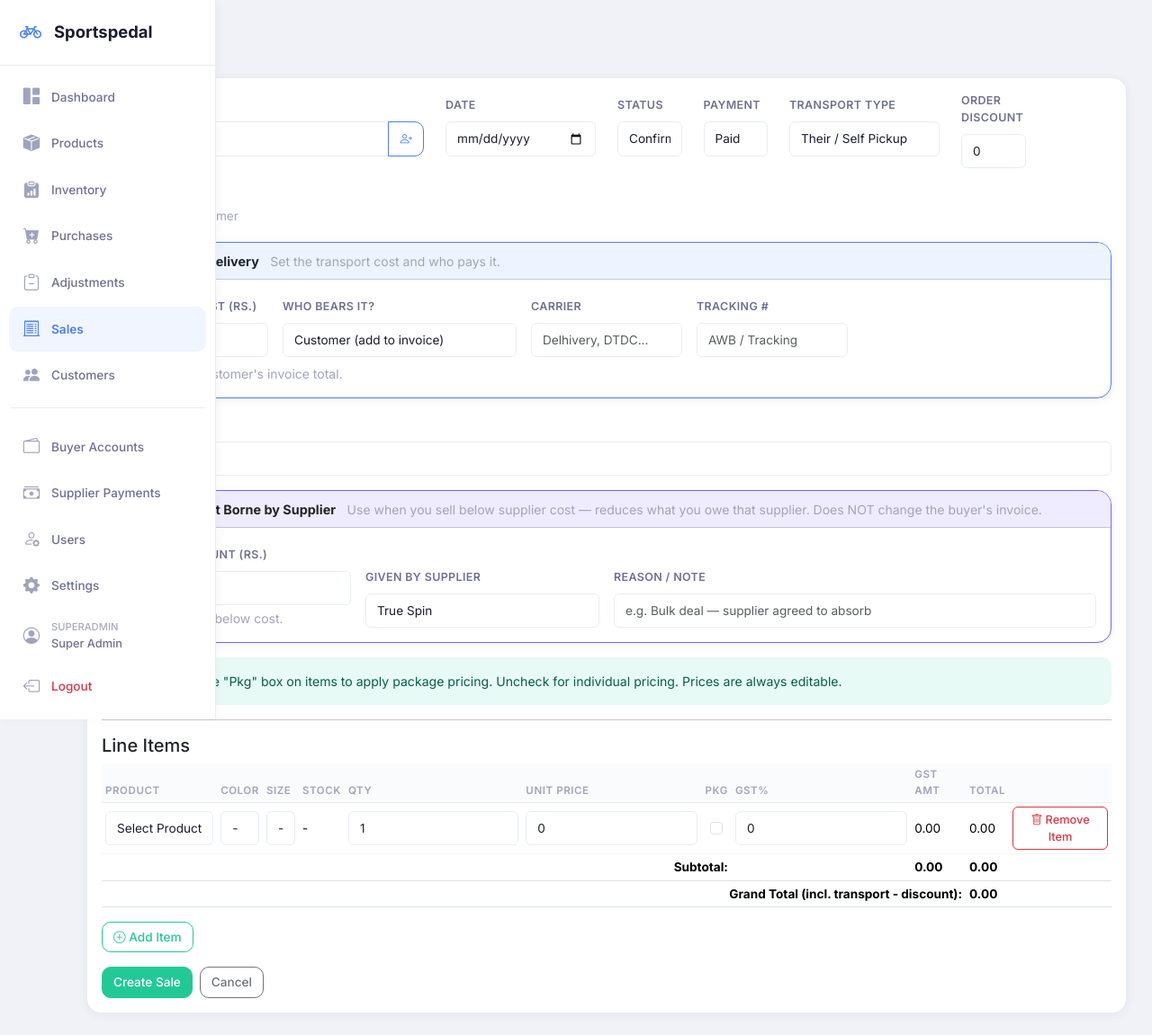
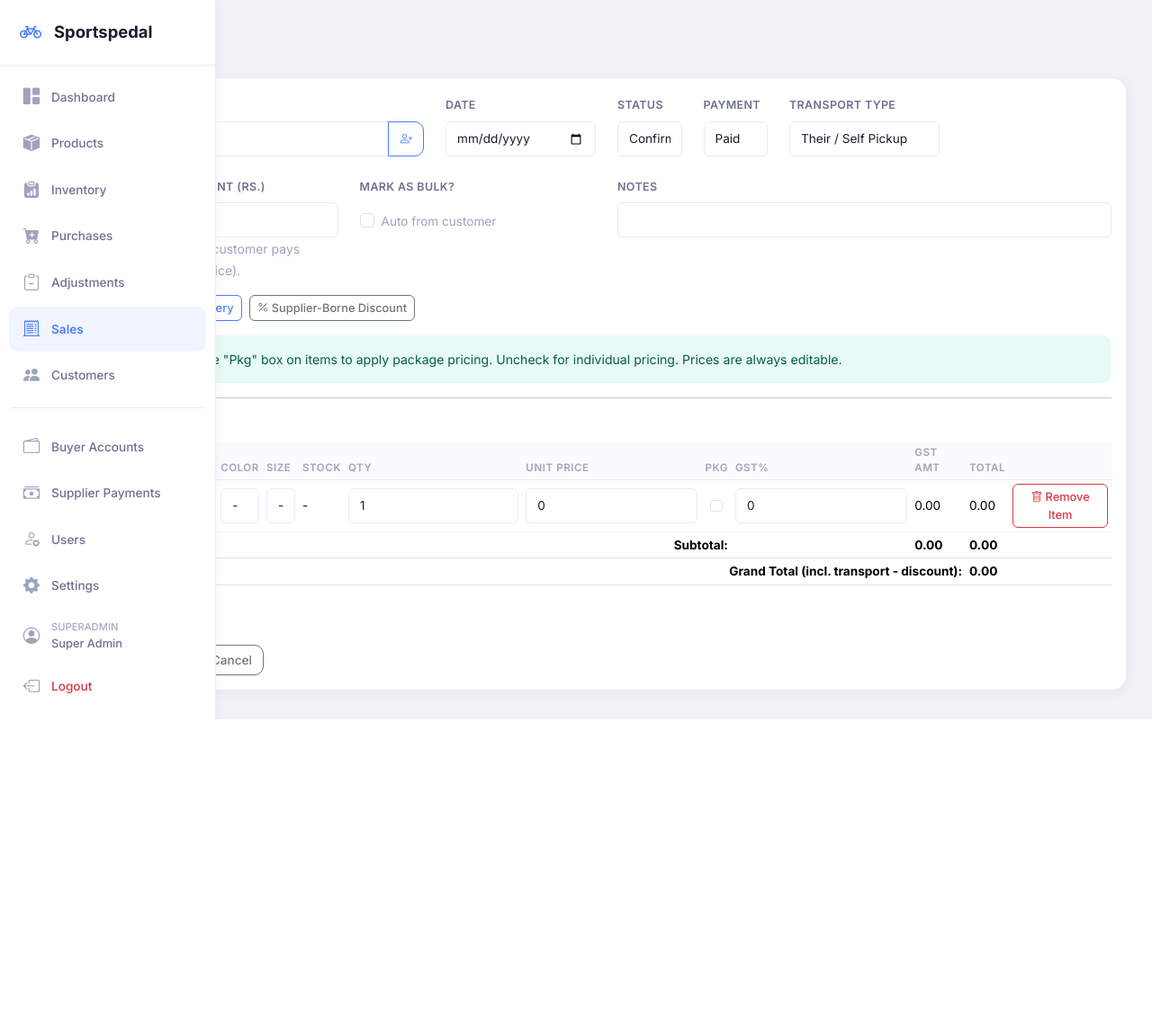
Before and after one commit to Laaxxmm/sportspedal, a Flask app: page /sales/new in a window 1280 px wide. Shown: the whole page at 90% size. After the commit the page ends 800 px from the top, so only its background shows below. Run offline with Flask 3, Linux system fonts and the light colour scheme; a user stored in the database is signed in; data comes from the database, SQL or seed files in the repository; data that the repository does not hold is empty; some libraries are stand-ins or nearby versions.

Commit message:
Clean up sale form UX: clear Customer Discount + collapsible sections
- Rename 'Order Discount' -> 'Customer Discount' with helper text
  (reduces what the buyer pays) so it's obvious vs supplier-borne
- Move Notes into the meta area
- Collapse Transport/Delivery and Supplier-Borne Discount behind
  toggle buttons; hidden by default for a clean form, shown on click
- Edit form auto-expands a section if it already has a value
- Supplier-Borne Discount auto-reveals when an item is priced below cost
- Clearer section labels distinguishing customer vs supplier discount

Co-Authored-By: Claude Opus 4.8 <noreply@anthropic.com>

```diff
--- a/app/templates/sales/form.html
+++ b/app/templates/sales/form.html
@@ -54,9 +54,13 @@
                         <option value="direct">Direct Transport</option>
                     </select>
                 </div>
-                <div class="col-md-1">
-                    <label class="form-label">Order Discount</label>
+            </div>
+
+            <div class="row mb-3">
+                <div class="col-md-3">
+                    <label class="form-label">Customer Discount (Rs.)</label>
                     <input type="number" name="discount_amount" class="form-control" step="0.01" value="0" id="discount-amt">
+                    <small class="text-muted">Reduces what the customer pays (shown on the invoice).</small>
                 </div>
                 <div class="col-md-3">
                     <label class="form-label">Mark as Bulk?</label>
@@ -67,13 +71,23 @@
                         </label>
                     </div>
                 </div>
+                <div class="col-md-6">
+                    <label class="form-label">Notes</label>
+                    <input type="text" name="notes" class="form-control" value="">
+                </div>
+            </div>
+
+            <!-- Optional sections (hidden until needed) -->
+            <div class="mb-3 d-flex gap-2 flex-wrap">
+                <button type="button" class="btn btn-sm btn-outline-primary opt-toggle" id="toggle-transport" data-target="transport-section"><i class="bi bi-truck"></i> Transport / Delivery</button>
+                <button type="button" class="btn btn-sm btn-outline-secondary opt-toggle" id="toggle-supdisc" data-target="supplier-discount-section"><i class="bi bi-percent"></i> Supplier-Borne Discount</button>
             </div>
 
             <!-- Transport / Delivery -->
-            <div class="card mb-3" style="border-color: var(--accent-blue) !important;">
+            <div class="card mb-3" id="transport-section" style="display:none; border-color: var(--accent-blue) !important;">
                 <div class="card-header py-2" style="background:#eef4ff;">
                     <strong style="font-size:0.9rem;"><i class="bi bi-truck"></i> Transport / Delivery</strong>
-                    <small class="text-muted ms-2">Set the transport cost and who pays it.</small>
+                    <small class="text-muted ms-2">Cost of getting goods to the customer, and who pays it.</small>
                 </div>
                 <div class="card-body">
                     <div class="row g-3 align-items-end">
@@ -111,18 +125,11 @@
                 </div>
             </div>
 
-            <div class="row mb-3">
-                <div class="col-md-12">
-                    <label class="form-label">Notes</label>
-                    <input type="text" name="notes" class="form-control" value="">
-                </div>
-            </div>
-
             <!-- Bulk discount borne by supplier -->
-            <div class="card mb-3" id="supplier-discount-section" style="border-color: var(--accent-purple) !important;">
+            <div class="card mb-3" id="supplier-discount-section" style="display:none; border-color: var(--accent-purple) !important;">
                 <div class="card-header py-2" style="background:#f0ecff;">
-                    <strong style="font-size:0.9rem;"><i class="bi bi-percent"></i> Bulk Discount Borne by Supplier</strong>
-                    <small class="text-muted ms-2">Use when you sell below supplier cost — reduces what you owe that supplier. Does NOT change the buyer's invoice.</small>
+                    <strong style="font-size:0.9rem;"><i class="bi bi-percent"></i> Supplier-Borne Discount</strong>
+                    <small class="text-muted ms-2">Different from Customer Discount above. Use when you sell below supplier cost — it reduces what you owe the supplier and does NOT change the buyer's invoice.</small>
                 </div>
                 <div class="card-body">
                     <div class="row g-3 align-items-end">
@@ -498,8 +505,19 @@ function updateSupplierDiscountSuggestion() {
         el.innerHTML = `Sold below cost by <strong>Rs.${suggested.toFixed(2)}</strong> · <a href="#" id="apply-suggest">apply as supplier discount</a>`;
         const a = document.getElementById('apply-suggest');
         if (a) a.onclick = (e) => { e.preventDefault(); document.getElementById('supplier-discount').value = suggested.toFixed(2); };
+        // Auto-reveal the section so the user notices the below-cost sale
+        showOptionalSection('supplier-discount-section', 'toggle-supdisc');
     } else {
         el.textContent = 'No items priced below cost.';
+    }
+}
+
+function showOptionalSection(secId, btnId) {
+    const s = document.getElementById(secId);
+    if (s && s.style.display === 'none') {
+        s.style.display = '';
+        const b = document.getElementById(btnId);
+        if (b) b.classList.add('active');
     }
 }
 
@@ -665,6 +683,17 @@ document.getElementById('transport-borne-by').addEventListener('change', updateT
 document.getElementById('transport-cost').addEventListener('input', updateTransportUI);
 document.getElementById('discount-amt').addEventListener('input', recalc);
 updateTransportUI();
+
+// Optional-section toggles
+document.querySelectorAll('.opt-toggle').forEach(btn => {
+    btn.addEventListener('click', function() {
+        const s = document.getElementById(this.dataset.target);
+        if (!s) return;
+        const show = s.style.display === 'none';
+        s.style.display = show ? '' : 'none';
+        this.classList.toggle('active', show);
+    });
+});
 // Show package tip on first load
 document.getElementById('package-info').classList.remove('d-none');
 
```
Also changed, not shown: app/templates/sales/edit.html (+26 -7 lines).
